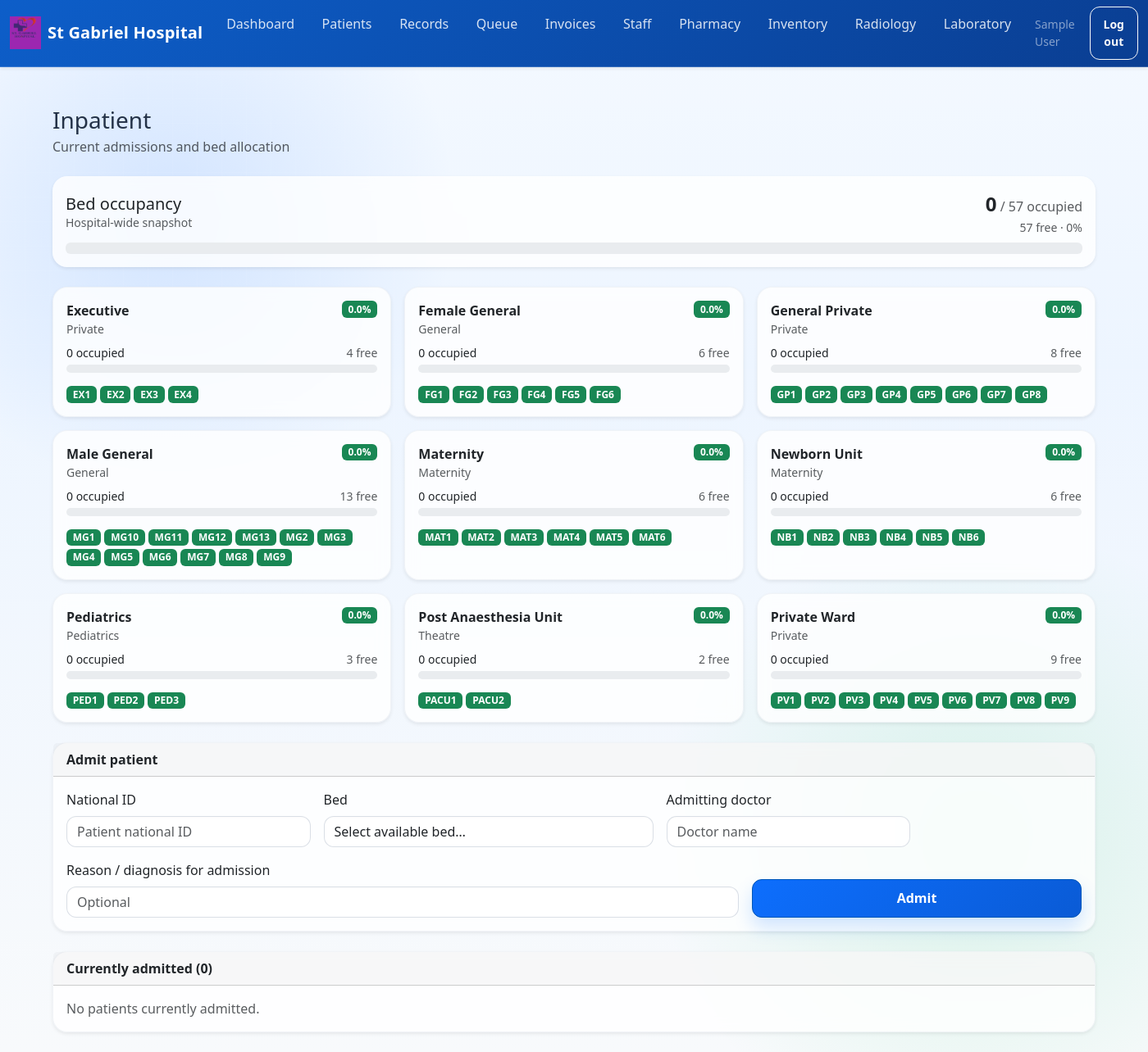
After one commit to kiruiian/GabrielHMIS, a Flask app: page /inpatient in a window 1400 px wide. The commit adds this page. Shown: the whole page at 82% size. Run offline with Flask 3, Linux system fonts and the light colour scheme; the visitor is signed in with stand-in values (Sample User, id 1).

Commit message:
Inpatient: wards occupancy, admit/discharge, inpatient file with nursing notes and history

```diff
--- a/app.py
+++ b/app.py
@@ -5,6 +5,7 @@ import math
 import uuid
 from datetime import datetime, timedelta
 from functools import wraps
+
 
 import click
 from dotenv import load_dotenv
@@ -138,6 +139,23 @@ IMAGING_PRICES = {
 }
 
 ACTIVE_QUEUE_STATUSES = {"queued", "in_progress"}
+
+INPATIENT_ROLES = {"doctor", "nurse", "admin", "records", "receptionist","accounts"}
+
+
+WARDS = [
+    ('Male General', 'General', 'MG', 13),
+    ('Female General', 'General', 'FG', 6),
+    ('Maternity', 'Maternity', 'MAT', 6),
+    ('Private Ward', 'Private', 'PV', 9),
+    ('Pediatrics', 'Pediatrics', 'PED', 3),
+    ('Executive', 'Private', 'EX', 4),
+    ('General Private', 'Private', 'GP', 8),
+    ('Newborn Unit', 'Maternity', 'NB', 6),
+    ('Post Anaesthesia Unit', 'Theatre', 'PACU', 2),
+]
+
+
 
 
 IMAGING_MODALITIES = {
@@ -543,6 +561,53 @@ class ImagingImage(db.Model):
     uploaded_at = db.Column(db.DateTime, default=datetime.utcnow)
     uploaded_by = db.Column(db.String(100))
 
+class Ward(db.Model):
+    id = db.Column(db.Integer, primary_key=True)
+    name = db.Column(db.String(80), unique=True, nullable=False)
+    department = db.Column(db.String(80))
+    active = db.Column(db.Boolean, default=True)
+
+    beds = db.relationship("Bed", backref="ward", lazy=True)
+
+
+class Bed(db.Model):
+    id = db.Column(db.Integer, primary_key=True)
+    ward_id = db.Column(db.Integer, db.ForeignKey("ward.id"), nullable=False)
+    label = db.Column(db.String(30), nullable=False)  # e.g. A1, B2
+    status = db.Column(db.String(20), default="available")  # available | occupied | blocked
+    active = db.Column(db.Boolean, default=True)
+
+    __table_args__ = (db.UniqueConstraint("ward_id", "label", name="uq_ward_bed"),)
+
+
+class Admission(db.Model):
+    id = db.Column(db.Integer, primary_key=True)
+    patient_id = db.Column(db.Integer, db.ForeignKey("patient.id"), nullable=False)
+    bed_id = db.Column(db.Integer, db.ForeignKey("bed.id"), nullable=False)
+    admitted_at = db.Column(db.DateTime, default=datetime.utcnow)
+    admitted_by = db.Column(db.String(100))
+    admitting_doctor = db.Column(db.String(100))
+    reason = db.Column(db.String(255))
+    status = db.Column(db.String(20), default="admitted")  # admitted | discharged
+    discharged_at = db.Column(db.DateTime)
+    discharged_by = db.Column(db.String(100))
+    discharge_notes = db.Column(db.String(255))
+
+    patient = db.relationship("Patient", backref=db.backref("admissions", lazy=True))
+    bed = db.relationship("Bed", backref=db.backref("admissions", lazy=True))
+
+class WardNote(db.Model):
+    id = db.Column(db.Integer, primary_key=True)
+    admission_id = db.Column(db.Integer, db.ForeignKey("admission.id"), nullable=False)
+    patient_id = db.Column(db.Integer, db.ForeignKey("patient.id"), nullable=False)
+    ote = db.Column(db.Text, nullable=False)
+    note_type = db.Column(db.String(40), default="nursing")  # nursing | doctor | progress
+    recorded_by = db.Column(db.String(100))
+    recorded_at = db.Column(db.DateTime, default=datetime.utcnow)
+
+    admission = db.relationship("Admission", backref=db.backref("ward_notes", lazy=True))
+    patient = db.relationship("Patient", backref=db.backref("ward_notes", lazy=True))
+
 #routes
 # AUTHentication
 def login_required(roles=None):
@@ -1465,6 +1530,12 @@ def patient_card(national_id):
         .limit(50)
         .all()
     )
+    current_admission = (
+        Admission.query.filter_by(patient_id=patient.id, status="admitted")
+        .order_by(Admission.admitted_at.desc())
+        .first()
+    )
+
     visits = (
         Visit.query.filter_by(patient_id=patient.id)
         .order_by(Visit.started_at.desc())
@@ -1499,6 +1570,7 @@ def patient_card(national_id):
         visits=visits,
         visit_diagnoses=visit_diagnoses,
         visit_prescriptions=visit_prescriptions,
+        current_admission=current_admission,
         common_icd10=COMMON_ICD10,
     )
 
@@ -2656,6 +2728,212 @@ def radiology_study(study_id):
 
     return render_template("radiology_study.html", study=study, patient=patient)
 
+@app.route("/inpatient")
+@login_required(roles=INPATIENT_ROLES | {"admin"})
+def inpatient_list():
+    admissions = (
+        Admission.query.filter_by(status="admitted")
+        .order_by(Admission.admitted_at.desc())
+        .all()
+    )
+    wards = Ward.query.filter_by(active=True).order_by(Ward.name.asc()).all()
+    free_beds = (
+        Bed.query.filter_by(status="available", active=True)
+        .order_by(Bed.ward_id.asc(), Bed.label.asc())
+        .all()
+    )
+
+    occupancy = []
+    for ward in wards:
+        beds = (
+            Bed.query.filter_by(ward_id=ward.id, active=True)
+            .order_by(Bed.label.asc())
+            .all()
+        )
+        free = sum(1 for b in beds if b.status == "available")
+        occupied = sum(1 for b in beds if b.status == "occupied")
+        occupancy.append(
+            {
+                "ward": ward,
+                "beds": beds,
+                "total": len(beds),
+                "free": free,
+                "occupied": occupied,
+            }
+        )
+
+    total_beds = sum(row["total"] for row in occupancy)
+    total_occupied = sum(row["occupied"] for row in occupancy)
+    total_free = sum(row["free"] for row in occupancy)
+    overall_pct = round((total_occupied / total_beds * 100) if total_beds else 0)
+
+    return render_template(
+        "inpatient_list.html",
+        admissions=admissions,
+        wards=wards,
+        free_beds=free_beds,
+        occupancy=occupancy,
+        total_beds=total_beds,
+        total_occupied=total_occupied,
+        total_free=total_free,
+        overall_pct=overall_pct,
+    )
+
+@app.route("/inpatient/<int:admission_id>")
+@login_required(roles=INPATIENT_ROLES | {"admin"})
+def inpatient_detail(admission_id):
+    adm = Admission.query.get_or_404(admission_id)
+    patient = adm.patient
+
+    notes = (
+        WardNote.query.filter_by(admission_id=adm.id)
+        .order_by(WardNote.recorded_at.desc())
+        .all()
+    )
+
+    diagnoses = (
+        Diagnosis.query.filter_by(patient_id=patient.id)
+        .order_by(Diagnosis.diagnosed_at.desc())
+        .limit(20)
+        .all()
+    )
+
+    previous_admissions = (
+        Admission.query.filter(
+            Admission.patient_id == patient.id,
+            Admission.id != adm.id,
+        )
+        .order_by(Admission.admitted_at.desc())
+        .limit(10)
+        .all()
+    )
+
+    visits = (
+        Visit.query.filter_by(patient_id=patient.id)
+        .order_by(Visit.started_at.desc())
+        .limit(10)
+        .all()
+    )
+
+    return render_template(
+        "inpatient_detail.html",
+        admission=adm,
+        notes=notes,
+        diagnoses=diagnoses,
+        previous_admissions=previous_admissions,
+        visits=visits,
+    )
+
+
+@app.route("/inpatient/<int:admission_id>/note", methods=["POST"])
+@login_required(roles=INPATIENT_ROLES | {"admin"})
+def inpatient_add_note(admission_id):
+    adm = Admission.query.get_or_404(admission_id)
+    if adm.status != "admitted":
+        flash("Cannot add notes to a discharged admission.", "warning")
+        return redirect(url_for("inpatient_detail", admission_id=adm.id))
+
+    text = request.form.get("note", "").strip()
+    note_type = request.form.get("note_type", "nursing").strip() or "nursing"
+    if note_type not in {"nursing", "doctor", "progress"}:
+        note_type = "nursing"
+    if not text:
+        flash("Enter a note before saving.", "danger")
+        return redirect(url_for("inpatient_detail", admission_id=adm.id))
+
+    wn = WardNote(
+        admission_id=adm.id,
+        patient_id=adm.patient_id,
+        note=text,
+        note_type=note_type,
+        recorded_by=session.get("full_name", session.get("username", "Staff")),
+    )
+    db.session.add(wn)
+    db.session.flush()
+    audit(
+        "nursing_note_recorded",
+        "ward_note",
+        wn.id,
+        f"admission_id={adm.id}; patient_id={adm.patient_id}; type={note_type}",
+    )
+    db.session.commit()
+    flash("Nursing note saved.", "success")
+    return redirect(url_for("inpatient_detail", admission_id=adm.id))
+
+@app.route("/inpatient/admit", methods=["POST"])
+@login_required(roles=INPATIENT_ROLES | {"admin"})
+def inpatient_admit():
+    national_id = request.form.get("national_id", "").strip()
+    bed_id = request.form.get("bed_id", type=int)
+    reason = request.form.get("reason", "").strip()[:255] or None
+    admitting_doctor = request.form.get("admitting_doctor", "").strip()[:100] or None
+
+    patient = Patient.query.filter_by(national_id=national_id).first()
+    if not patient:
+        flash("Patient not found. Register the patient first.", "danger")
+        return redirect(url_for("inpatient_list"))
+
+    bed = Bed.query.get(bed_id) if bed_id else None
+    if not bed or bed.status != "available" or not bed.active:
+        flash("Select an available bed.", "danger")
+        return redirect(url_for("inpatient_list"))
+
+    open_adm = Admission.query.filter_by(
+        patient_id=patient.id, status="admitted"
+    ).first()
+    if open_adm:
+        flash("This patient is already admitted.", "warning")
+        return redirect(url_for("inpatient_list"))
+
+    adm = Admission(
+        patient_id=patient.id,
+        bed_id=bed.id,
+        admitted_by=session.get("full_name", session.get("username", "Staff")),
+        admitting_doctor=admitting_doctor
+        or session.get("full_name", session.get("username")),
+        reason=reason,
+        status="admitted",
+    )
+    bed.status = "occupied"
+    db.session.add(adm)
+    db.session.flush()
+    audit(
+        "patient_admitted",
+        "admission",
+        adm.id,
+        f"patient_id={patient.id}; bed={bed.label}; ward_id={bed.ward_id}",
+    )
+    db.session.commit()
+    flash(
+        f"{patient.full_name} admitted to {bed.ward.name} — {bed.label}.",
+        "success",
+    )
+    return redirect(url_for("inpatient_list"))
+@app.route("/inpatient/<int:admission_id>/discharge", methods=["POST"])
+@login_required(roles=INPATIENT_ROLES | {"admin"})
+def inpatient_discharge(admission_id):
+    adm = Admission.query.get_or_404(admission_id)
+    if adm.status != "admitted":
+        flash("This admission is already closed.", "warning")
+        return redirect(url_for("inpatient_list"))
+
+    notes = request.form.get("discharge_notes", "").strip()[:255] or None
+    adm.status = "discharged"
+    adm.discharged_at = datetime.utcnow()
+    adm.discharged_by = session.get("full_name", session.get("username", "Staff"))
+    adm.discharge_notes = notes
+    if adm.bed:
+        adm.bed.status = "available"
+
+    audit(
+        "patient_discharged",
+        "admission",
+        adm.id,
+        f"patient_id={adm.patient_id}; bed_id={adm.bed_id}",
+    )
+    db.session.commit()
+    flash("Patient discharged and bed freed.", "success")
+    return redirect(url_for("inpatient_list"))
 
 @app.route("/imaging/file/<path:filename>")
 @login_required(roles=IMAGING_VIEW_ROLES)
@@ -2673,7 +2951,34 @@ def imaging_report_print(study_id):
         "imaging_report_print.html", study=study, patient=study.patient
     )
 
-
+WARDS = [
+    ('Male General', 'General', 'MG', 13),
+    ('Female General', 'General', 'FG', 6),
+    ('Maternity', 'Maternity', 'MAT', 6),
+    ('Private Ward', 'Private', 'PV', 9),
+    ('Pediatrics', 'Pediatrics', 'PED', 3),
+    ('Executive', 'Private', 'EX', 4),
+    ('General Private', 'Private', 'GP', 8),
+    ('Newborn Unit', 'Maternity', 'NB', 6),
+    ('Post Anaesthesia Unit', 'Theatre', 'PACU', 2),
+]
+
+with app.app_context():
+    db.create_all()
+    for name, dept, prefix, count in WARDS:
+        w = Ward.query.filter_by(name=name).first()
+        if not w:
+            w = Ward(name=name, department=dept, active=True)
+            db.session.add(w)
+            db.session.flush()
+        existing = {b.label for b in Bed.query.filter_by(ward_id=w.id).all()}
+        for i in range(1, count + 1):
+            label = f'{prefix}{i}'
+            if label not in existing:
+                db.session.add(Bed(ward_id=w.id, label=label, status='available', active=True))
+    db.session.commit()
+    print('Wards:', Ward.query.count())
+    print('Beds:', Bed.query.count())
 if __name__ == "__main__":
     app.run(
         debug=env_flag("FLASK_DEBUG"),
--- /dev/null
+++ b/templates/inpatient_list.html
@@ -0,0 +1,160 @@
+{% extends 'base.html' %}
+{% block content %}
+<div class="container py-4">
+  <div class="d-flex justify-content-between align-items-center mb-4">
+    <div>
+      <h3 class="mb-1">Inpatient</h3>
+      <p class="text-muted mb-0">Current admissions and bed allocation</p>
+    </div>
+  </div>
+
+
+
+  <div class="card mb-4 border-0 shadow-sm">
+    <div class="card-body">
+      <div class="d-flex flex-wrap justify-content-between align-items-center gap-2 mb-2">
+        <div>
+          <h5 class="mb-0">Bed occupancy</h5>
+          <div class="text-muted small">Hospital-wide snapshot</div>
+        </div>
+        <div class="text-end">
+          <span class="fs-4 fw-semibold">{{ total_occupied }}</span>
+          <span class="text-muted">/ {{ total_beds }} occupied</span>
+          <div class="small text-muted">{{ total_free }} free · {{ overall_pct }}%</div>
+        </div>
+      </div>
+      <div class="progress" style="height: 14px;">
+        <div class="progress-bar {% if overall_pct >= 90 %}bg-danger{% elif overall_pct >= 70 %}bg-warning{% else %}bg-success{% endif %}"
+             role="progressbar"
+             style="width: {{ overall_pct }}%;"
+             aria-valuenow="{{ overall_pct }}" aria-valuemin="0" aria-valuemax="100">
+        </div>
+      </div>
+    </div>
+  </div>
+
+  {# ----- Per-ward cards ----- #}
+  <div class="row g-3 mb-4">
+    {% for row in occupancy|default([]) %}
+    {% set pct = ((row.occupied / row.total * 100) if row.total else 0)|round(0) %}
+    <div class="col-md-6 col-lg-4">
+      <div class="card h-100 shadow-sm">
+        <div class="card-body">
+          <div class="d-flex justify-content-between align-items-start mb-2">
+            <div>
+              <div class="fw-semibold">{{ row.ward.name }}</div>
+              <div class="small text-muted">{{ row.ward.department or 'Ward' }}</div>
+            </div>
+            <span class="badge {% if pct >= 90 %}bg-danger{% elif pct >= 70 %}bg-warning text-dark{% else %}bg-success{% endif %}">
+              {{ pct }}%
+            </span>
+          </div>
+
+          <div class="d-flex justify-content-between small mb-1">
+            <span>{{ row.occupied }} occupied</span>
+            <span class="text-muted">{{ row.free }} free</span>
+          </div>
+          <div class="progress mb-3" style="height: 10px;">
+            <div class="progress-bar {% if pct >= 90 %}bg-danger{% elif pct >= 70 %}bg-warning{% else %}bg-success{% endif %}"
+                 style="width: {{ pct }}%;"></div>
+          </div>
+
+          <div class="d-flex flex-wrap gap-1">
+            {% for bed in row.beds %}
+              {% if bed.status == 'available' %}
+              <span class="badge bg-success">{{ bed.label }}</span>
+              {% elif bed.status == 'occupied' %}
+              <span class="badge bg-danger">{{ bed.label }}</span>
+              {% else %}
+              <span class="badge bg-secondary">{{ bed.label }}</span>
+              {% endif %}
+            {% endfor %}
+          </div>
+        </div>
+      </div>
+    </div>
+    {% endfor %}
+  </div>
+
+  {# ----- Admit form ----- #}
+  <div class="card mb-4 shadow-sm">
+    <div class="card-header"><strong>Admit patient</strong></div>
+    <div class="card-body">
+      <form method="POST" action="{{ url_for('inpatient_admit') }}" class="row g-3">
+        <input type="hidden" name="csrf_token" value="{{ csrf_token() }}">
+        <div class="col-md-3">
+          <label class="form-label">National ID</label>
+          <input type="text" name="national_id" class="form-control" required placeholder="Patient national ID">
+        </div>
+        <div class="col-md-4">
+          <label class="form-label">Bed</label>
+          <select name="bed_id" class="form-select" required>
+            <option value="">Select available bed…</option>
+            {% for bed in free_beds %}
+            <option value="{{ bed.id }}">{{ bed.ward.name }} — {{ bed.label }}</option>
+            {% endfor %}
+          </select>
+        </div>
+        <div class="col-md-3">
+          <label class="form-label">Admitting doctor</label>
+          <input type="text" name="admitting_doctor" class="form-control" placeholder="Doctor name">
+        </div>
+        <div class="col-md-8">
+          <label class="form-label">Reason / diagnosis for admission</label>
+          <input type="text" name="reason" class="form-control" placeholder="Optional">
+        </div>
+        <div class="col-md-4 d-flex align-items-end">
+          <button type="submit" class="btn btn-primary w-100">Admit</button>
+        </div>
+      </form>
+    </div>
+  </div>
+
+  {# ----- Current admissions ----- #}
+  <div class="card shadow-sm">
+    <div class="card-header"><strong>Currently admitted ({{ admissions|length }})</strong></div>
+    <div class="card-body p-0">
+      {% if admissions %}
+      <div class="table-responsive">
+        <table class="table table-hover mb-0">
+          <thead>
+            <tr>
+              <th>Patient</th>
+              <th>Ward / Bed</th>
+              <th>Admitted</th>
+              <th>Doctor</th>
+              <th>Reason</th>
+              <th></th>
+            </tr>
+          </thead>
+          <tbody>
+            {% for a in admissions %}
+            <tr>
+              <td>
+                <a href="{{ url_for('inpatient_detail', admission_id=a.id) }}">{{ a.patient.full_name }}</a>
+                <div class="small text-muted">{{ a.patient.national_id }}</div>
+              </td>
+              <td>{{ a.bed.ward.name }} — <strong>{{ a.bed.label }}</strong></td>
+              <td>{{ a.admitted_at.strftime('%d %b %Y %H:%M') }}</td>
+              <td>{{ a.admitting_doctor or '—' }}</td>
+              <td>{{ a.reason or '—' }}</td>
+              <td class="text-end">
+                <a href="{{ url_for('inpatient_detail', admission_id=a.id) }}" class="btn btn-sm btn-outline-primary me-1">File</a>
+                <form method="POST" action="{{ url_for('inpatient_discharge', admission_id=a.id) }}" class="d-inline"
+                      onsubmit="return confirm('Discharge this patient and free the bed?');">
+                    <input type="hidden" name="csrf_token" value="{{ csrf_token() }}">
+                    <button type="submit" class="btn btn-sm btn-outline-success">Discharge</button>
+                </form>
+              </td>
+            </tr>
+            {% endfor %}
+          </tbody>
+        </table>
+      </div>
+      {% else %}
+      <p class="text-muted p-3 mb-0">No patients currently admitted.</p>
+      {% endif %}
+    </div>
+  </div>
+</div>
+{% endblock %}
```
Also changed, not shown: templates/inpatient_detail.html (added, +157 -0 lines), templates/patient_card.html (+11 -0 lines).
